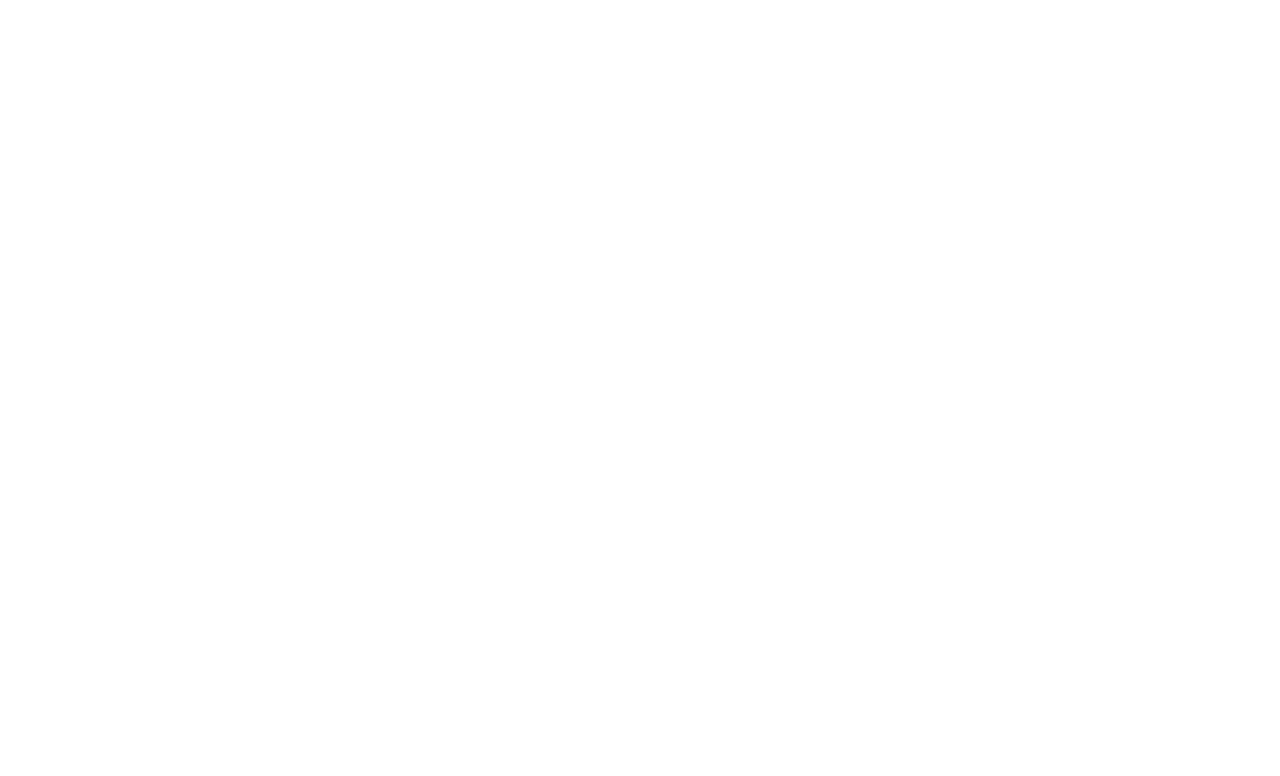
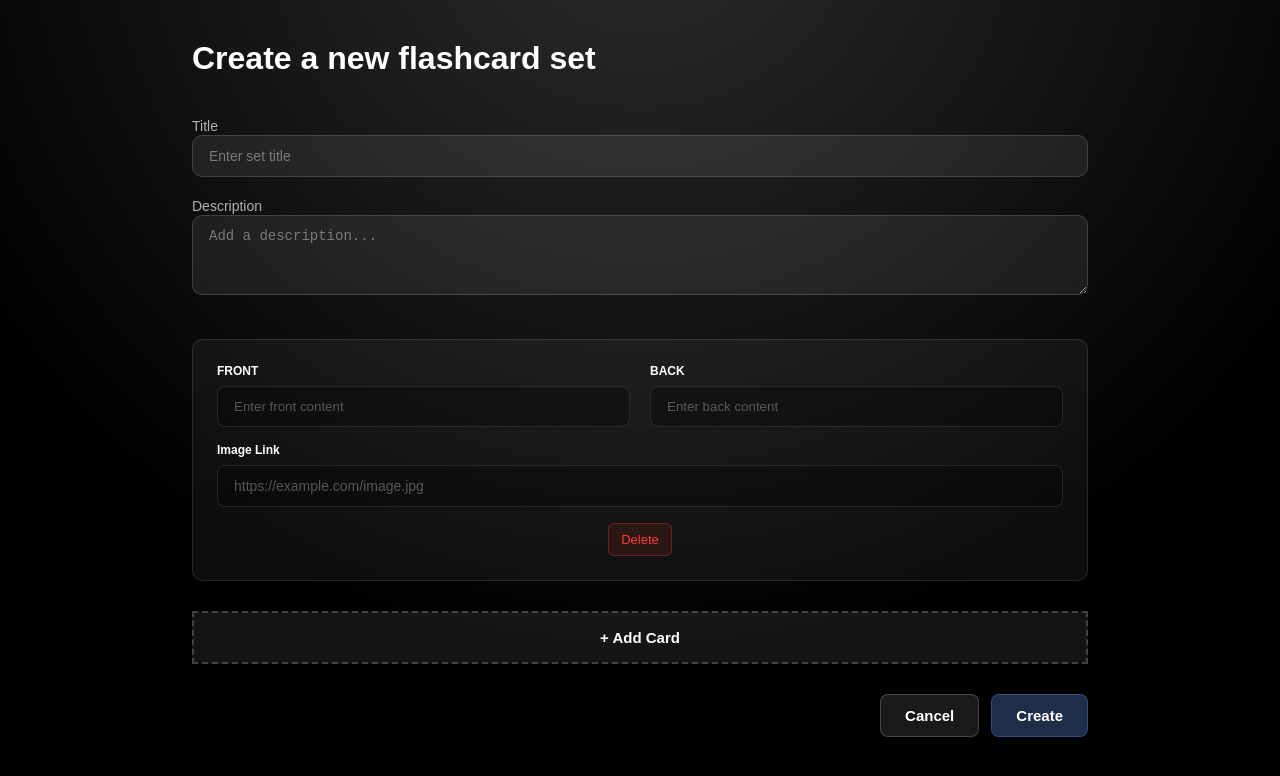
Before and after one commit to nitishmehan/brain-deck-app, a plain HTML site: page pages/create-deck.html in a window 1280 px wide. Drawn offline with Linux system fonts and the light colour scheme.

Commit message:
Implemented flashcard deck creation functionality

```diff
--- a/pages/create-deck.html
+++ b/pages/create-deck.html
@@ -0,0 +1,46 @@
+<!DOCTYPE html>
+<html lang="en">
+  <head>
+    <meta charset="UTF-8" />
+    <meta name="viewport" content="width=device-width, initial-scale=1.0" />
+    <title>Create Flashcard Set</title>
+  </head>
+  <link rel="stylesheet" href="../styles/create-deck.css">
+  <body>
+    <main class="container">
+      <div class="header">
+        <h1>Create a new flashcard set</h1>
+      </div>
+
+      <form id="flashcardForm">
+        <div class="form-section">
+          <div class="form-group">
+            <label for="setTitle">Title</label>
+            <input type="text" id="setTitle" placeholder="Enter set title" required/>
+          </div>
+
+          <div class="form-group">
+            <label for="setDescription">Description</label>
+            <textarea id="setDescription" placeholder="Add a description..."></textarea>
+          </div>
+        </div>
+
+        <div class="cards-section" id="cardsContainer"></div>
+
+        <button type="button" class="add-card-btn" id="addCardBtn">
+          + Add Card
+        </button>
+
+        <div class="button-group">
+          <button type="button" class="btn btn-secondary" id="cancelBtn">
+            Cancel
+          </button>
+          <button type="submit" class="btn btn-primary" id="createBtn">
+            Create
+          </button>
+        </div>
+      </form>
+    </main>
+  </body>
+  <script src="../scripts/create-deck.js"></script>
+</html>
--- /dev/null
+++ b/scripts/create-deck.js
@@ -0,0 +1,89 @@
+let cardCount = 0;
+
+function createCardElement(cardNumber) {
+    const card = document.createElement('div');
+    card.classList.add('card');
+    card.id = `cardId-${cardNumber}`;
+
+    card.innerHTML = `
+        <div class="card-content">
+            <div class="card-field">
+                <label>FRONT</label>
+                <input type="text" class="card-front" placeholder="Enter front content" required>
+                <div class="error-message" style="display: none;">Front content is required</div>
+            </div>
+            <div class="card-field">
+                <label>BACK</label>
+                <input type="text" class="card-back" placeholder="Enter back content">
+            </div>
+        </div>
+        <div class="card-image">
+            <label>Image Link</label>
+            <input type="url" class="card-image-link" placeholder="https://example.com/image.jpg">
+        </div>
+        <div class="card-actions">
+            <button type="button" class="btn-delete" onclick="deleteCard(${cardNumber})">Delete</button>
+        </div>
+        `;
+
+    return card;
+}
+
+function addCard() {
+    cardCount++;
+    const container = document.getElementById('cardsContainer');
+    const card = createCardElement(cardCount);
+    container.appendChild(card);
+}
+
+function deleteCard(cardNumber) {
+    const card = document.getElementById(`cardId-${cardNumber}`);
+    card.remove();
+}
+
+document.getElementById('addCardBtn').addEventListener('click', addCard);
+
+document.getElementById('cancelBtn').addEventListener('click', () => {
+    if (confirm('Are you sure you want to cancel? Any unsaved changes will be lost.')) {
+        document.getElementById('flashcardForm').reset();
+        document.getElementById('cardsContainer').innerHTML = '';
+        cardCount = 0;
+    }
+});
+
+document.getElementById('flashcardForm').addEventListener('submit', (e) => {
+    e.preventDefault();
+
+    const title = document.getElementById('setTitle').value;
+    const description = document.getElementById('setDescription').value;
+    const cards = [];
+
+    document.querySelectorAll('.card').forEach(card => {
+        cards.push({
+            front: card.querySelector('.card-front').value,
+            back: card.querySelector('.card-back').value,
+            imageLink: card.querySelector('.card-image-link').value
+        });
+    });
+
+    const deckId = Date.now().toString();
+    const deck = {
+        id: deckId,
+        title,
+        description,
+        cards,
+    };
+
+    let decks = JSON.parse(localStorage.getItem('flashcard-decks') || '[]');
+
+    decks.push(deck);
+
+    localStorage.setItem('flashcard-decks', JSON.stringify(decks));
+
+    console.log('Flashcard Set Created:', deck);
+    alert('Flashcard set created successfully!\n\nTitle: ' + title + '\nCards: ' + cards.length);
+
+    window.location.href = '../index.html';
+});
+
+addCard();
--- /dev/null
+++ b/styles/create-deck.css
@@ -0,0 +1,247 @@
+* {
+    margin: 0;
+    padding: 0;
+    box-sizing: border-box;
+}
+
+body {
+    font-family: sans-serif;
+    background: radial-gradient(circle at 50% -15%, #2e2e2e 0%, #000000 70%);
+    color: #ffffff;
+    min-height: 100vh;
+    padding: 40px 20px;
+}
+
+.container {
+    max-width: 70vw;
+    margin: 0 auto;
+}
+
+.header {
+    margin-bottom: 40px;
+}
+
+.header h1 {
+    font-size: 32px;
+    font-weight: 700;
+}
+
+.form-section {
+    margin-bottom: 40px;
+}
+
+.form-group {
+    margin-bottom: 20px;
+}
+
+.form-group label {
+    font-size: 14px;
+    font-weight: 500;
+    margin-bottom: 8px;
+    color: #b0b0b0;
+}
+
+.form-group input,
+.form-group textarea {
+    width: 100%;
+    padding: 12px 16px;
+    background-color: rgba(255, 255, 255, 0.08);
+    border: 1px solid rgba(255, 255, 255, 0.15);
+    border-radius: 10px;
+    color: #ffffff;
+    font-size: 14px;
+    transition: all 0.2s ease;
+}
+
+.form-group input::placeholder, .form-group textarea::placeholder {
+    color: rgba(255, 255, 255, 0.4);
+}
+
+.form-group input:hover,.form-group textarea:hover {
+    outline: none;
+    background-color: rgba(255, 255, 255, 0.12);
+    border-color: rgba(255, 255, 255, 0.25);
+}
+
+.form-group textarea {
+    resize: vertical;
+    min-height: 80px;
+}
+
+.cards-section {
+    margin-bottom: 30px;
+}
+
+.card {
+    background-color: rgba(255, 255, 255, 0.05);
+    border: 1px solid rgba(255, 255, 255, 0.1);
+    border-radius: 10px;
+    padding: 24px;
+    margin-bottom: 20px;
+    display: flex;
+    flex-direction: column;
+    gap: 16px;
+}
+
+.card-content {
+    display: grid;
+    grid-template-columns: 1fr 1fr;
+    gap: 20px;
+}
+
+.card-field {
+    display: flex;
+    flex-direction: column;
+}
+
+.card-field label {
+    font-size: 12px;
+    font-weight: 600;
+    color: white;
+    margin-bottom: 8px;
+}
+
+.card-field input {
+    padding: 12px 16px;
+    background-color: rgba(0, 0, 0, 0.3);
+    border: 1px solid rgba(255, 255, 255, 0.1);
+    border-radius: 8px;
+    color: #ffffff;
+    transition: all 0.2s ease;
+}
+
+.card-field input::placeholder {
+    color: rgba(255, 255, 255, 0.3);
+}
+
+.card-field input:focus {
+    background-color: rgba(0, 0, 0, 0.5);
+    border-color: rgba(255, 255, 255, 0.2);
+}
+
+.card-image {
+    display: flex;
+    flex-direction: column;
+    gap: 8px;
+}
+
+.card-image label {
+    font-size: 12px;
+    font-weight: 600;
+    color: white;
+}
+
+.card-image input {
+    padding: 12px 16px;
+    background-color: rgba(0, 0, 0, 0.3);
+    border: 1px solid rgba(255, 255, 255, 0.1);
+    border-radius: 8px;
+    color: #ffffff;
+    font-size: 14px;
+}
+
+.card-image input::placeholder {
+    color: rgba(255, 255, 255, 0.3);
+}
+
+.card-image input:focus {
+    background-color: rgba(0, 0, 0, 0.5);
+    border-color: rgba(255, 255, 255, 0.2);
+}
+
+.card-actions {
+    display: flex;
+    justify-content: center;
+
+}
+
+.btn-delete {
+    padding: 8px 12px;    gap: 12px;    gap: 12px;
+    background-color: rgba(255, 59, 48, 0.1);
+    border: 1px solid rgba(255, 59, 48, 0.3);
+    border-radius: 6px;
+    color: #ff3b30;
+    font-size: 13px;
+    font-weight: 500;
+    cursor: pointer;
+    transition: all 0.2s ease;
+}
+
+.btn-delete:hover {
+    background-color: rgba(255, 59, 48, 0.3);
+    border-color: rgba(255, 59, 48, 0.5);
+}
+
+.add-card-btn {
+    display: flex;
+    align-items: center;
+    justify-content: center;
+    width: 100%;
+    padding: 16px;
+    background-color: rgba(255, 255, 255, 0.08);
+    border: 2px dashed rgba(255, 255, 255, 0.2);
+    border-radius: 10+px;
+    color: #ffffff;
+    font-size: 15px;
+    font-weight: 700;
+    cursor: pointer;
+    transition: all 0.2s ease;
+    margin-bottom: 30px;
+}
+
+.add-card-btn:hover {
+    background-color: rgba(255, 255, 255, 0.12);
+    border-color: rgba(255, 255, 255, 0.3);
+}
+
+.button-group {
+    display: flex;
+    gap: 12px;
+    justify-content: flex-end;
+}
+
+.btn {
+    padding: 12px 24px;
+    border: none;
+    border-radius: 8px;
+    font-size: 15px;
+    font-weight: 600;
+    cursor: pointer;
+    transition: all 0.2s ease;
+}
+
+.btn-primary {
+    background-color: rgba(100, 149, 237, 0.3);
+    border: 1px solid rgba(100, 149, 237, 0.3);
+    color: #ffffff;
+}
+
+.btn-primary:hover {
+    background-color: rgba(65, 105, 225, 0.5);
+    border-color: rgba(65, 105, 225, 0.5);
+}
+
+.btn-secondary {
+    background-color: rgba(255, 255, 255, 0.1);
+    color: #ffffff;
+    border: 1px solid rgba(255, 255, 255, 0.2);
+}
+
+.btn-secondary:hover {
+    background-color: rgba(255, 255, 255, 0.15);
+}
+
+
+@media (max-width: 768px) {
+    .card-content {
+        grid-template-columns: 1fr;
+    }
+
+    .button-group {
+        flex-direction: column;
+    }
+
+    .btn {
+        width: 100%;
+    }
+}
```
Also changed, not shown: index.html (+8 -14 lines).
